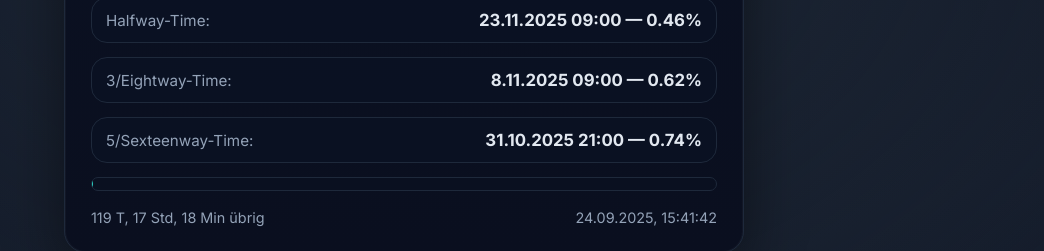
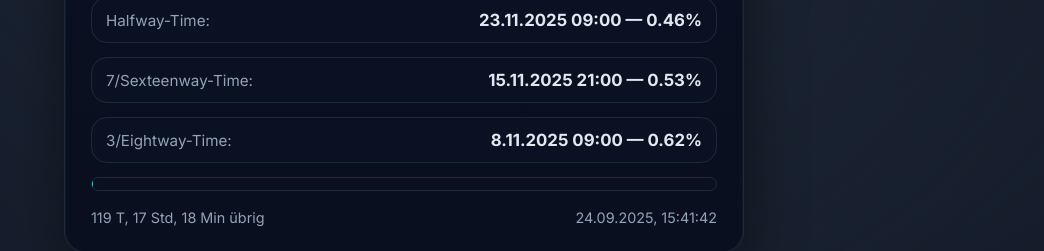
Before and after one commit to Andi-180/progress-tracker, a plain HTML site: page index.html in a window 1280 px wide. Shown: the part 807-1058 px from the top of the page, without its empty margins (236-1280 px from the left). Drawn offline with Linux system fonts and the light colour scheme.

Commit message:
change 5/16 to 7/16

```diff
--- a/index.html
+++ b/index.html
@@ -234,12 +234,12 @@
           <div class="value" id="hwt-line">–</div>
         </div>
 		<div class="row">
+          <div class="label">7/Sexteenway-Time:</div>
+          <div class="value" id="swt-line">–</div>
+        </div>
+		<div class="row">
           <div class="label">3/Eightway-Time:</div>
           <div class="value" id="awt-line">–</div>
-        </div>
-		<div class="row">
-          <div class="label">5/Sexteenway-Time:</div>
-          <div class="value" id="swt-line">–</div>
         </div>
         <div class="progress" aria-label="Fortschrittsbalken">
           <div class="bar" id="bar"></div>
@@ -398,13 +398,13 @@
         return date.toLocaleDateString("de-DE") + " " + date.toLocaleTimeString("de-DE", {hour: "2-digit", minute: "2-digit"});
       }
 
-	  const sixteenTime = new Date(start.getTime() + (end - start) * 0.25 * 0.25 * 5);
+	  const sixteenTime = new Date(start.getTime() + (end - start) * 0.25 * 0.25 * 7);
 	  const eightTime = new Date(start.getTime() + (end - start) * 0.25 * 0.5 * 3);
 	  const quarterTime = new Date(start.getTime() + (end - start) * 0.25 * 3);
 	  const halfwayTime = new Date(start.getTime() + (end - start) * 0.5);
 
 	  // Für sixteenTime
-	  document.querySelector("#swt-line").innerText = `${formatDateTime(sixteenTime)} — ${( (elapsedMs / totalMs) * 100 * 16 / 5  ).toFixed(2)}%`;
+	  document.querySelector("#swt-line").innerText = `${formatDateTime(sixteenTime)} — ${( (elapsedMs / totalMs) * 100 * 16 / 7  ).toFixed(2)}%`;
 
 	  // Für eightTime
 	  document.querySelector("#awt-line").innerText = `${formatDateTime(eightTime)} — ${( (elapsedMs / totalMs) * 100 * 8 / 3 ).toFixed(2)}%`;
```
